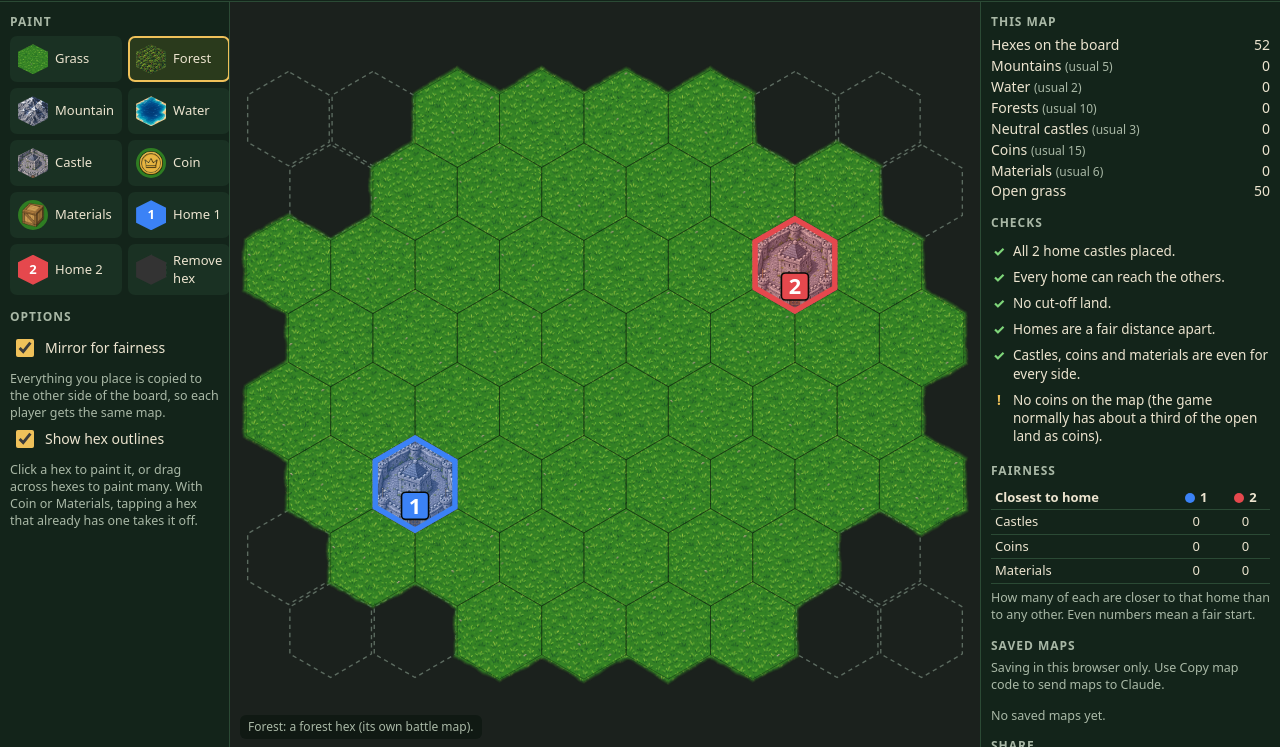
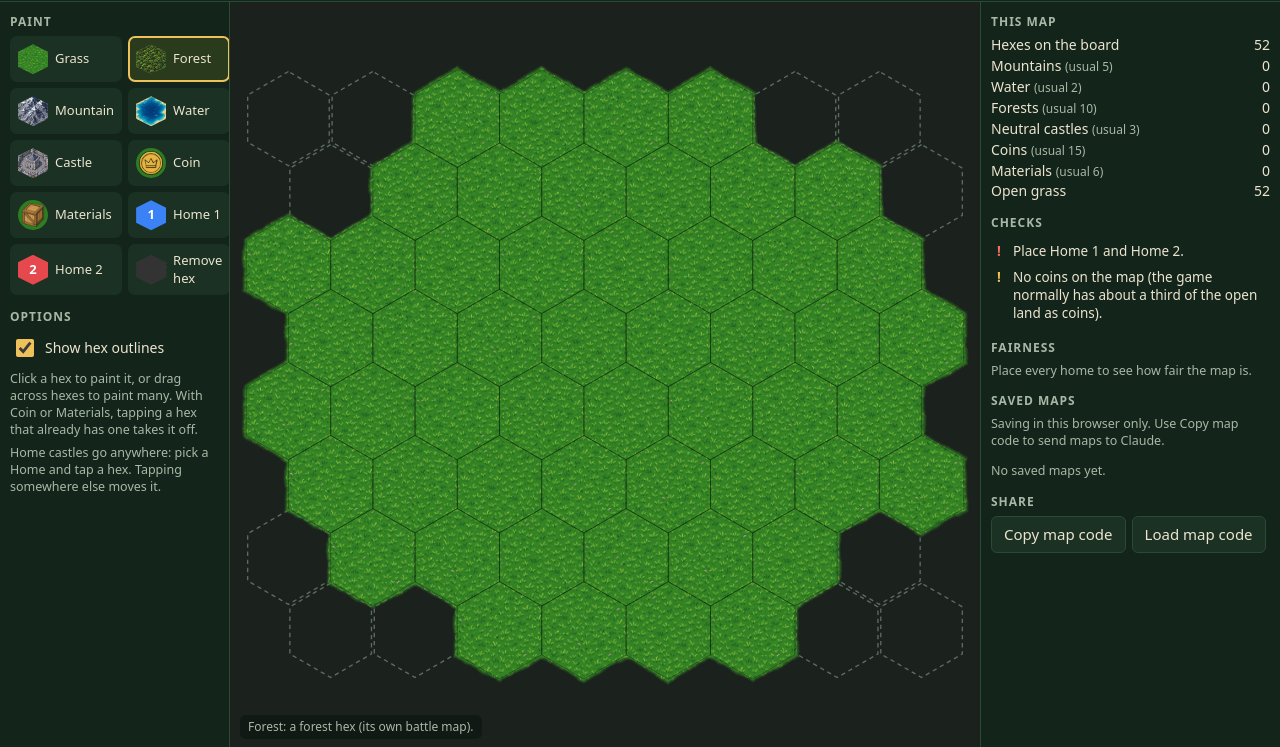
Before and after one commit to EthanSuchomel/Crown-and-Coin, a plain HTML site: page dev/map-maker/index.html in a window 1280 px wide. Shown: the part 53-800 px from the top of the page. Drawn offline with Linux system fonts and the light colour scheme.

Commit message:
Map Maker: 4 players 16x16, no mirroring, homes placed by hand
Co-Authored-By: Claude Opus 5.5 <noreply@anthropic.com>
Claude-Session: https://claude.ai/code/session_01LqypGY4SS6euzPB7gm4ade

```diff
--- a/dev/map-maker/index.html
+++ b/dev/map-maker/index.html
@@ -80,6 +80,7 @@ table.fair th:first-child,table.fair td:first-child{text-align:left}
     <select class="btn" id="size" title="Board">
       <option value="2">2 players · 8×8</option>
       <option value="3">3 players · 11×11</option>
+      <option value="4">4 players · 16×16</option>
     </select>
     <button class="btn" id="newBtn">New</button>
     <button class="btn" id="undoBtn" disabled>Undo</button>
@@ -90,10 +91,9 @@ table.fair th:first-child,table.fair td:first-child{text-align:left}
     <h2>Paint</h2>
     <div class="tools" id="tools"></div>
     <h2>Options</h2>
-    <label class="opt"><input type="checkbox" id="mirror" checked> Mirror for fairness</label>
-    <p class="hint" id="mirrorHint">Everything you place is copied to the other side of the board, so each player gets the same map.</p>
     <label class="opt"><input type="checkbox" id="grid" checked> Show hex outlines</label>
     <p class="hint">Click a hex to paint it, or drag across hexes to paint many. With Coin or Materials, tapping a hex that already has one takes it off.</p>
+    <p class="hint">Home castles go anywhere: pick a Home and tap a hex. Tapping somewhere else moves it.</p>
   </aside>
 
   <main>
@@ -131,8 +131,9 @@ const BOARDS={
      std:{mountain:5,water:2,castle:3,forest:10,coin:15,mat:6}},
   3:{n:11, voids:[[0,0],[0,1],[0,2],[0,3],[0,4],[0,5],[0,6],[0,7],[0,8],[0,9],[0,10],[1,0],[1,1],[1,2],[1,8],[1,9],[1,10],[2,0],[2,1],[2,9],[2,10],[3,0],[3,10],[4,0],[4,10],[8,0],[8,10],[9,0],[9,1],[9,9],[9,10],[10,0],[10,1],[10,2],[10,3],[10,4],[10,5],[10,6],[10,7],[10,8],[10,9],[10,10]], homes:[[7,1],[1,5],[7,9]], center:[5,5],
      std:{mountain:10,water:4,castle:6,forest:15,coin:26,mat:9}},
+  4:{n:16, voids:[], homes:[], std:{}},   // 4 players (Ethan, 2026-11-17): the whole 16 x 16 grid; shape it with Remove hex
 };
-const PCOL=['#3b82f6','#e5484d','#e8a33a'];
+const PCOL=['#3b82f6','#e5484d','#e8a33a','#22a06b'];
 let NP=2, N=8, GRID_W, GRID_H;
 function setGeom(np){ NP=np; N=BOARDS[np].n; GRID_W=2*HM+HR*(1.5*(N-1)+2); GRID_H=2*HM+HH*(N+.5); }
 const rc=i=>[Math.floor(i/N),i%N];
@@ -153,35 +154,9 @@ function blankMap(np){
   setGeom(np);
   const b=BOARDS[np], voids=new Set(b.voids.map(([r,c])=>r*N+c));
   const cells=[]; for(let i=0;i<N*N;i++) cells.push({t:voids.has(i)?'void':'grass',home:0,coin:false,mat:false});
-  b.homes.forEach(([r,c],k)=>{ cells[r*N+c].t='castle'; cells[r*N+c].home=k+1; });
   return {name:'',players:np,cells};
 }
 const passable=c=>c.t==='grass'||c.t==='forest'||c.t==='castle';
-
-// ---------- mirror partners: rotate the hex centres about the board's middle ----------
-let PARTNERS=[];
-function buildPartners(){
-  const P=[], cen=[]; for(let i=0;i<N*N;i++) cen.push(hexCenter(i));
-  let mid;
-  if(NP===3){ const [r,c]=BOARDS[3].center; mid=hexCenter(r*N+c); }
-  else { const xs=cen.map(p=>p[0]), ys=cen.map(p=>p[1]); mid=[(Math.min(...xs)+Math.max(...xs))/2,(Math.min(...ys)+Math.max(...ys))/2]; }
-  const angs=NP===3?[2*Math.PI/3,4*Math.PI/3]:[Math.PI];
-  for(let i=0;i<N*N;i++){
-    const out=[];
-    for(const a of angs){
-      const dx=cen[i][0]-mid[0], dy=cen[i][1]-mid[1];
-      const x=mid[0]+dx*Math.cos(a)-dy*Math.sin(a), y=mid[1]+dx*Math.sin(a)+dy*Math.cos(a);
-      let best=-1, bd=1e9; for(let j=0;j<N*N;j++){ const d=Math.hypot(cen[j][0]-x,cen[j][1]-y); if(d<bd){bd=d;best=j;} }
-      out.push(bd<HR*.5?best:-1);
-    }
-    P.push(out);
-  }
-  PARTNERS=P;
-  // which home a rotated copy of each home becomes, from the game's own home spots
-  const H=BOARDS[NP].homes.map(([r,c])=>r*N+c);
-  HOME_ROT=angs.map((_,k)=>H.map(h=>H.indexOf(P[h][k])+1));
-}
-let HOME_ROT=[];
 
 // ---------- tools ----------
 const TOOLS=[
@@ -195,13 +170,14 @@ const TOOLS=[
   {id:'home1',label:'Home 1',home:1},
   {id:'home2',label:'Home 2',home:2},
   {id:'home3',label:'Home 3',home:3},
+  {id:'home4',label:'Home 4',home:4},
   {id:'void',label:'Remove hex',voidt:true},
 ];
 let tool='forest';
 function drawTools(){
   const el=document.getElementById('tools'); el.innerHTML='';
   for(const t of TOOLS){
-    if(t.home===3&&NP<3) continue;
+    if(t.home>NP) continue;
     const b=document.createElement('button'); b.className='tool'+(tool===t.id?' on':''); b.dataset.tool=t.id;
     let sw;
     if(t.sw) sw=`<span class="sw hex" style="background-image:url(${t.sw})"></span>`;
@@ -215,7 +191,7 @@ function drawTools(){
 }
 function legend(){
   const t=TOOLS.find(x=>x.id===tool);
-  const msg={grass:'Grass: open land. Also puts a removed hex back.',forest:'Forest: a forest hex (its own battle map).',mountain:'Mountain: blocks the way.',water:'Water: a lake, blocks the way.',castle:'Castle: a neutral castle to capture.',coin:'Coin: bonus gold for the first side to take it.',mat:'Materials: bonus materials for the first side to take it.',home1:'Home 1: where player 1 starts.',home2:'Home 2: where player 2 starts.',home3:'Home 3: where player 3 starts.',void:'Remove hex: takes the hex off the board.'}[tool];
+  const msg={grass:'Grass: open land. Also puts a removed hex back.',forest:'Forest: a forest hex (its own battle map).',mountain:'Mountain: blocks the way.',water:'Water: a lake, blocks the way.',castle:'Castle: a neutral castle to capture.',coin:'Coin: bonus gold for the first side to take it.',mat:'Materials: bonus materials for the first side to take it.',home1:'Home 1: where player 1 starts.',home2:'Home 2: where player 2 starts.',home3:'Home 3: where player 3 starts.',home4:'Home 4: where player 4 starts.',void:'Remove hex: takes the hex off the board.'}[tool];
   document.getElementById('legend').textContent=msg||t.label;
 }
 
@@ -237,12 +213,7 @@ function applyOne(i,mode,homeFor){
   if(c.home) return;   // a home only moves with its own Home tool
   c.t=tool==='void'?'void':tool; if(c.t!=='grass'){ c.coin=c.mat=false; }
 }
-function paint(i,mode){
-  const mirror=document.getElementById('mirror').checked;
-  const h=tool.startsWith('home')?+tool.slice(4):0;
-  applyOne(i,mode,h);
-  if(mirror) PARTNERS[i].forEach((j,k)=>{ if(j<0) return; applyOne(j,mode, h?(HOME_ROT[k][h-1]||((h-1+k+1)%NP)+1):0); });
-}
+function paint(i,mode){ applyOne(i,mode,tool.startsWith('home')?+tool.slice(4):0); }
 const svg=document.getElementById('board');
 function hexAt(ev){
   const pt=svg.createSVGPoint(); pt.x=ev.clientX; pt.y=ev.clientY;
@@ -296,10 +267,7 @@ function render(){
 let hovI=-1;
 function hover(i){ hovI=i; const h=document.getElementById('hov'); if(!h) return;
   if(i<0){ h.setAttribute('points',''); return; }
-  const pts=[i,...(document.getElementById('mirror').checked?PARTNERS[i].filter(j=>j>=0):[])].map(j=>{const[x,y]=hexCenter(j);return hexPts(x,y,HR-.8);});
-  h.setAttribute('points',pts[0]);
-  document.querySelectorAll('.hovm').forEach(e=>e.remove());
-  pts.slice(1).forEach(p=>{ const e=document.createElementNS('http://www.w3.org/2000/svg','polygon'); e.setAttribute('class','hovm'); e.setAttribute('points',p); e.setAttribute('fill','none'); e.setAttribute('stroke','#efc15a'); e.setAttribute('stroke-width','1'); e.setAttribute('stroke-dasharray','2 1.5'); e.setAttribute('pointer-events','none'); svg.appendChild(e); });
+  const [x,y]=hexCenter(i); h.setAttribute('points',hexPts(x,y,HR-.8));
 }
 
 // ---------- checks and fairness ----------
@@ -338,7 +306,7 @@ function analyse(){
 }
 function report(){
   const a=analyse(), std=BOARDS[NP].std, c=a.counts;
-  const line=(label,k)=>`<span>${label} ${std[k]!=null?`<span class="std">(usual ${std[k]})</span>`:''}</span><span>${c[k]}</span>`;
+  const line=(label,k)=>`<span>${label} ${std&&std[k]!=null?`<span class="std">(usual ${std[k]})</span>`:''}</span><span>${c[k]}</span>`;
   document.getElementById('stats').innerHTML=`<span>Hexes on the board</span><span>${c.land}</span>`+line('Mountains','mountain')+line('Water','water')+line('Forests','forest')+line('Neutral castles','castle')+line('Coins','coin')+line('Materials','mat')+`<span>Open grass</span><span>${c.grass}</span>`;
   document.getElementById('checks').innerHTML=a.checks.map(x=>`<li class="${x.ok?'':x.level}">${x.msg}</li>`).join('');
   const f=document.getElementById('fair');
@@ -353,15 +321,15 @@ function toJSON(){
   const rows=[]; for(let r=0;r<N;r++){ let s=''; for(let c=0;c<N;c++){ const x=M.cells[r*N+c]; s+=x.home?String(x.home):CODE[x.t]; } rows.push(s); }
   const list=k=>M.cells.map((x,i)=>x[k]?rc(i):null).filter(Boolean);
   return {format:'crown-and-coin-map',version:1,name:(M.name||'Untitled map').trim(),players:NP,size:N,
-    key:'x off the board, g grass, f forest, m mountain, w water, c neutral castle, 1-3 home castles; coins and mats are [row, col]',
+    key:'x off the board, g grass, f forest, m mountain, w water, c neutral castle, 1-4 home castles; coins and mats are [row, col]',
     rows,coins:list('coin'),mats:list('mat'),updated:new Date().toISOString()};
 }
 function fromJSON(o){
   if(!o||o.format!=='crown-and-coin-map'||!Array.isArray(o.rows)) throw new Error('That is not a Crown & Coin map.');
-  const np=o.players===3?3:2; setGeom(np);
+  const np=[2,3,4].includes(o.players)?o.players:2; setGeom(np);
   if(o.rows.length!==N||o.rows.some(r=>r.length!==N)) throw new Error('The map is the wrong size for its board.');
   const cells=[]; for(let r=0;r<N;r++) for(let c=0;c<N;c++){ const ch=o.rows[r][c];
-    if('123'.includes(ch)) cells.push({t:'castle',home:+ch,coin:false,mat:false});
+    if('1234'.includes(ch)) cells.push({t:'castle',home:+ch,coin:false,mat:false});
     else cells.push({t:DECODE[ch]||'grass',home:0,coin:false,mat:false}); }
   (o.coins||[]).forEach(([r,c])=>{ const x=cells[r*N+c]; if(x&&x.t==='grass') x.coin=true; });
   (o.mats||[]).forEach(([r,c])=>{ const x=cells[r*N+c]; if(x&&x.t==='grass'&&!x.coin) x.mat=true; });
@@ -458,14 +426,12 @@ document.getElementById('size').onchange=e=>{
 document.getElementById('saveBtn').onclick=save;
 document.getElementById('mapName').oninput=e=>{ M.name=e.target.value; dirty=true; };
 document.getElementById('grid').onchange=render;
-document.getElementById('mirror').onchange=()=>hover(hovI);
 window.addEventListener('keydown',e=>{ if((e.ctrlKey||e.metaKey)&&e.key==='z'){ e.preventDefault(); document.getElementById('undoBtn').click(); } });
 
 function afterLoad(){
-  setGeom(M.players); buildPartners(); undo=[]; document.getElementById('undoBtn').disabled=true;
+  setGeom(M.players); undo=[]; document.getElementById('undoBtn').disabled=true;
   document.getElementById('size').value=String(NP); document.getElementById('mapName').value=M.name||'';
-  document.getElementById('mirrorHint').textContent=NP===3?'Everything you place is copied to the other two thirds of the board, so each player gets the same map.':'Everything you place is copied to the other side of the board, so each player gets the same map.';
-  if(tool==='home3'&&NP<3) tool='forest';
+  if(tool.startsWith('home')&&+tool.slice(4)>NP) tool='home1';
   drawTools(); legend(); render();
 }
 M=blankMap(2); afterLoad(); connect();
```
